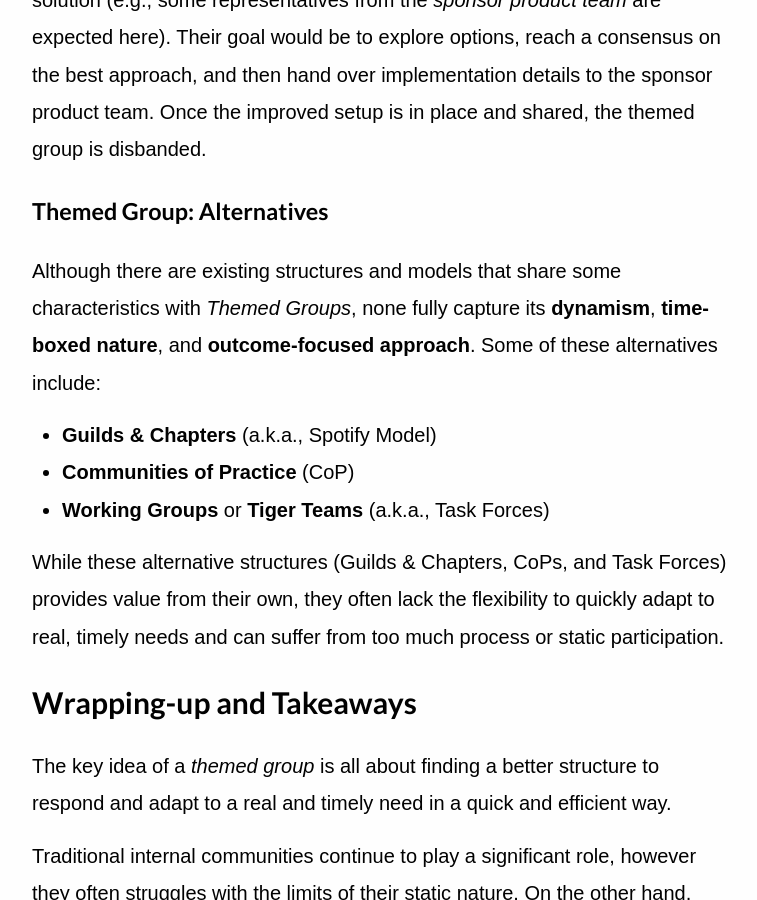
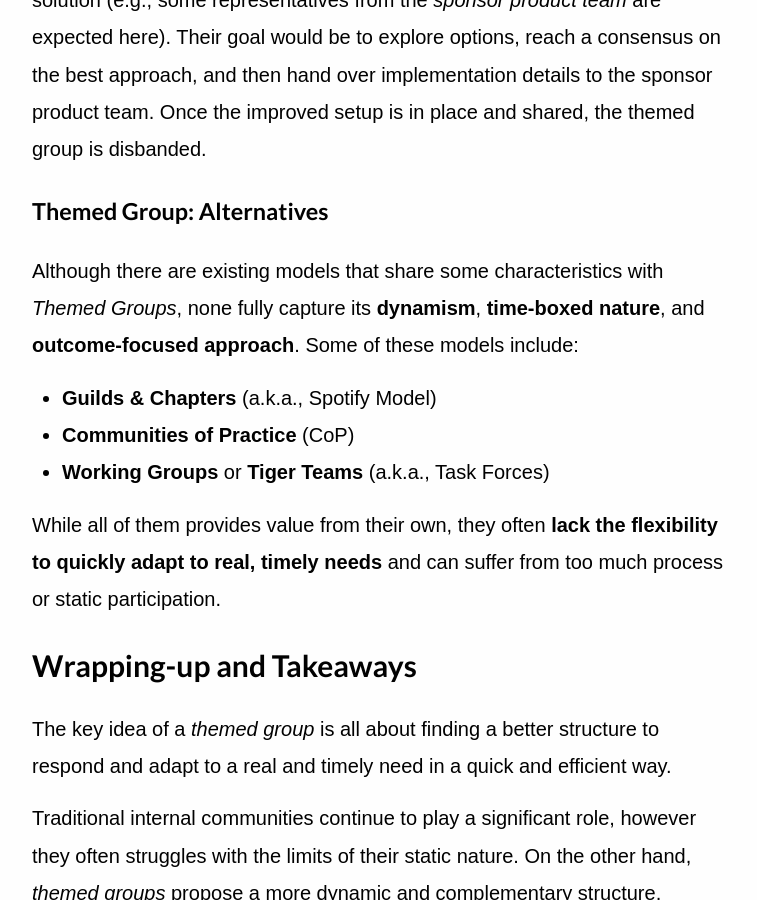
Before and after one commit to joebew42/joebew42.github.io, a Jekyll site: the page built from _posts/2025-05-01-themed-groups.markdown, in a window 1280 px wide and 900 px high, scrolled down 6908 px. Shown: the whole window, without its empty margins (258-1015 px from the left). Built offline with Jekyll 4.4.1, drawn with Linux system fonts in a browser that asks for light colours; some web fonts are replaced.

Commit message:
themed groups: alternatives

```diff
--- a/_posts/2025-05-01-themed-groups.markdown
+++ b/_posts/2025-05-01-themed-groups.markdown
@@ -95,13 +95,13 @@ For example, consider the need to improve the process of setting up a local deve
 
 ### Themed Group: Alternatives
 
-Although there are existing structures and models that share some characteristics with *Themed Groups*, none fully capture its **dynamism**, **time-boxed nature**, and **outcome-focused approach**. Some of these alternatives include:
+Although there are existing models that share some characteristics with *Themed Groups*, none fully capture its **dynamism**, **time-boxed nature**, and **outcome-focused approach**. Some of these models include:
 
 - **Guilds & Chapters** (a.k.a., Spotify Model)
 - **Communities of Practice** (CoP)
 - **Working Groups** or **Tiger Teams** (a.k.a., Task Forces)
 
-While these alternative structures (Guilds & Chapters, CoPs, and Task Forces) provides value from their own, they often lack the flexibility to quickly adapt to real, timely needs and can suffer from too much process or static participation.
+While all of them provides value from their own, they often **lack the flexibility to quickly adapt to real, timely needs** and can suffer from too much process or static participation.
 
 ## Wrapping-up and Takeaways
 
```
